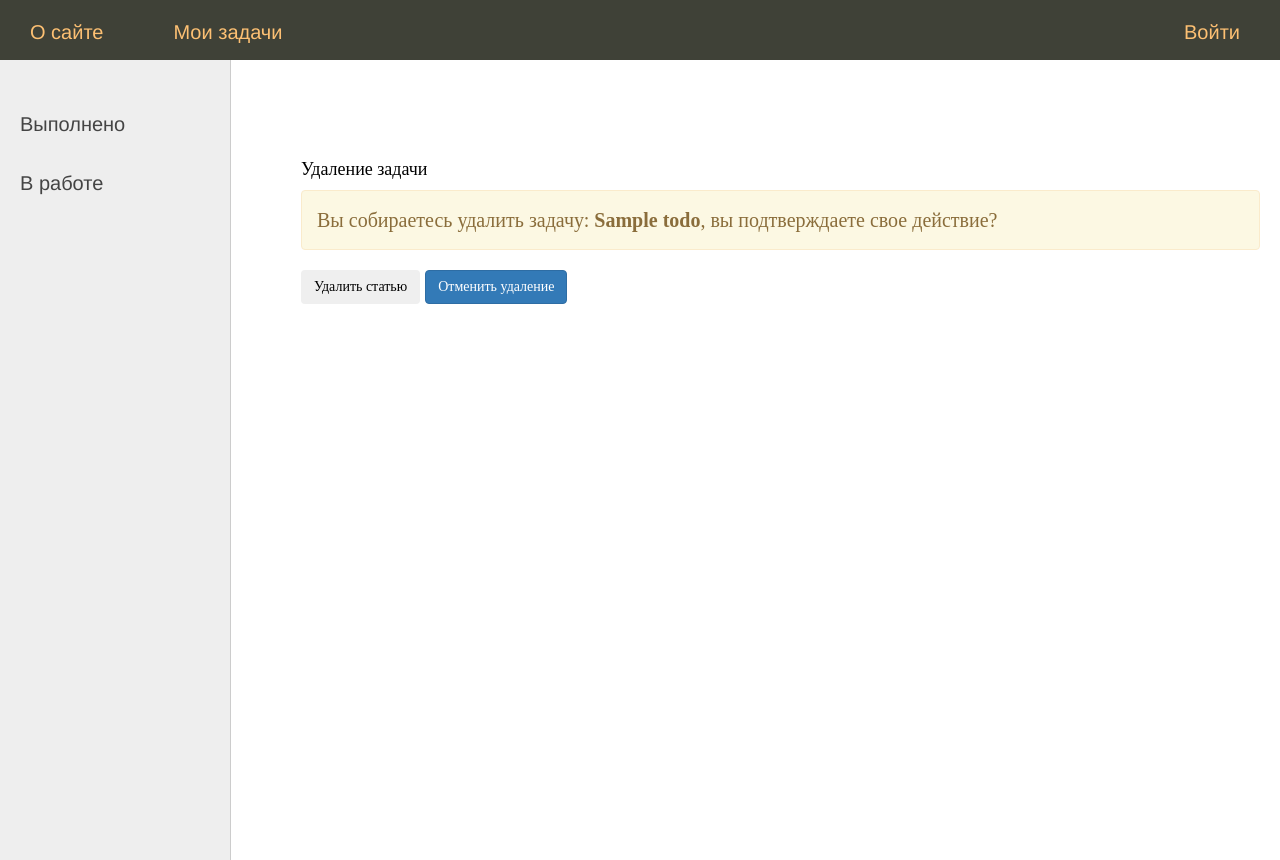
After one commit to Hadez-Kos/Todo, a Django app: page /todo/delete/1/ in a window 1280 px wide. The commit adds this page. Run offline with Django 4.2, Linux system fonts and the light colour scheme; tables that the repository leaves empty hold one stand-in row (values such as "Sample post"); some libraries are stand-ins or nearby versions.

Commit message:
Refactor code CRUD
Signed-off-by: Andrey <andreykosov21@gmail.com>

```diff
--- /dev/null
+++ b/todo/simpletodo/templates/simpletodo/delete.html
@@ -0,0 +1,22 @@
+{% extends 'simpletodo/base.html' %}
+
+{% block content %}
+<div class="card mb-3 border-0 nth-shadow">
+    <div class="card-body">
+        <div class="card-title nth-card-title">
+            <h4>{{title}}</h4>
+        </div>
+        <form method="post">
+            {% csrf_token %}
+            <div class="alert alert-warning" role="alert">
+                <i class="fas fa-info-circle"></i> Вы собираетесь удалить задачу: <strong>{{ object.title }}</strong>,
+                вы подтверждаете свое действие?
+            </div>
+            <div class="d-grid gap-2 d-md-block mt-2">
+                <button type="submit" class="btn btn-dark">Удалить статью</button>
+                <a href="{% url 'home' %}" class="btn btn-primary">Отменить удаление</a>
+            </div>
+        </form>
+    </div>
+</div>
+{% endblock %}
--- a/todo/simpletodo/templates/simpletodo/home.html
+++ b/todo/simpletodo/templates/simpletodo/home.html
@@ -12,7 +12,7 @@
 		</div>
 		<p class="link-read-post">
 			<a href="#" class="color-bt-g">Закончить</a>
-			<a href="#" class="color-bt-r">Удалить</a>
+			<a href="{% url 'delete_task' p.id %}" class="color-bt-r">Удалить</a>
 		</p>
 		</li>
 	</div>
--- a/todo/simpletodo/urls.py
+++ b/todo/simpletodo/urls.py
@@ -3,5 +3,5 @@ from .views import *
 
 urlpatterns = [
     path('', ToDoHome.as_view(), name='home'),
-    path('delete/<slug:post_slug>/', DeleteToDo.as_view(), name='delete_task')
+    path('delete/<pk>/', DeleteToDo.as_view(), name='delete_task')
 ]
--- a/todo/simpletodo/views.py
+++ b/todo/simpletodo/views.py
@@ -19,7 +19,13 @@ class ToDoHome(DataMixin, ListView):
         return dict(list(context.items()) + list(c_def.items()))
 
 
-class DeleteToDo(DeleteView):
+class DeleteToDo(DataMixin, DeleteView):
     model = ToDo
-    slug_url_kwarg = 'post_slug'
     success_url = reverse_lazy('home')
+    context_object_name = 'object'
+    template_name = 'simpletodo/delete.html'
+
+    def get_context_data(self, *, object_list=None, **kwargs):
+        context = super().get_context_data(**kwargs)
+        c_def = self.get_user_context(title="Удаление задачи")
+        return dict(list(context.items()) + list(c_def.items()))
```
